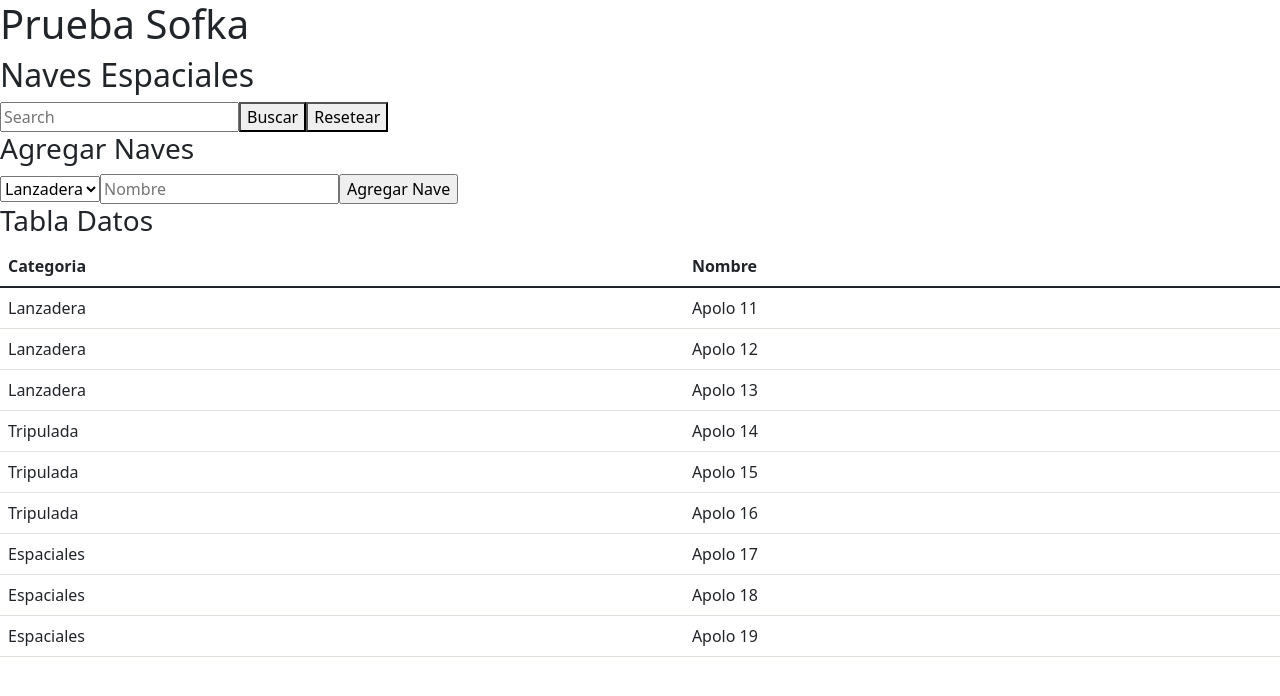
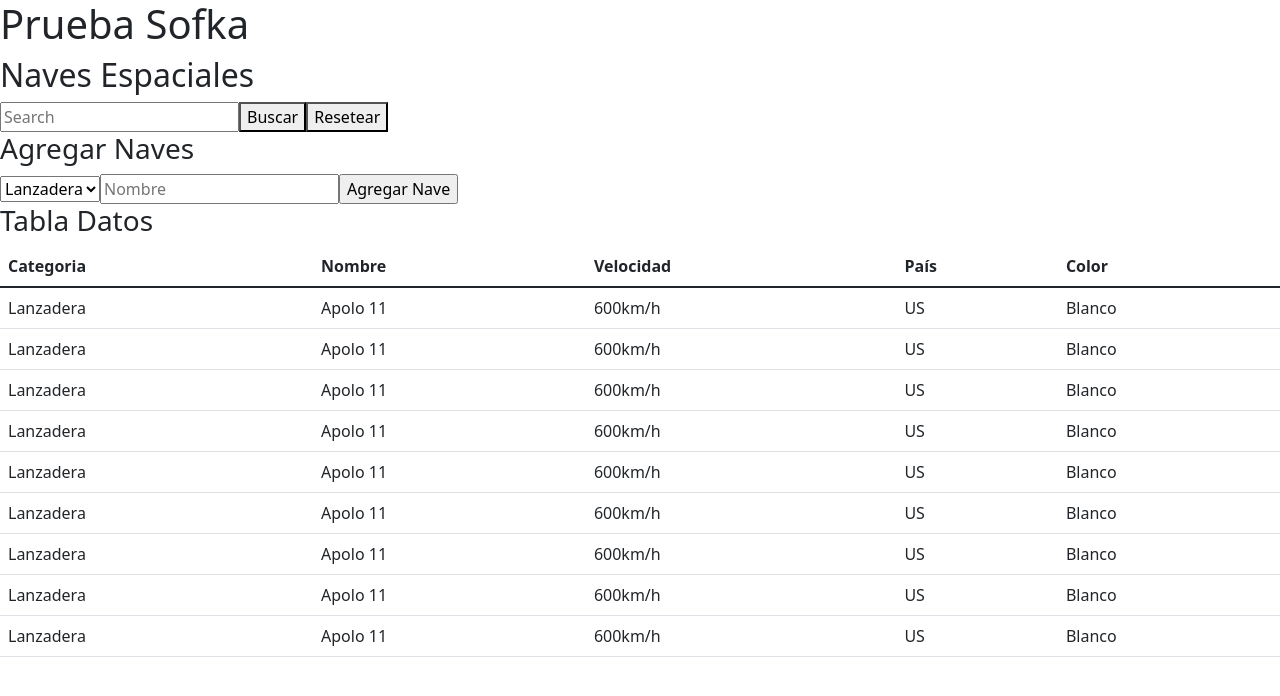
Before and after one commit to TymKey/EstacionEspacialSofka, a React (Create React App) app: page / in a window 1280 px wide. Shown: the top 696 px of the page. Built offline with nearby package versions, Linux system fonts and the light colour scheme.

Commit message:
Implementando POO

```diff
--- a/src/components/Space.js
+++ b/src/components/Space.js
@@ -2,55 +2,30 @@ import React, { useEffect, useState } from "react";
 import Filter from "./Filter";
 import Form from "./Form";
 import Table from "./Table";
+import { Ship } from "../models/Ship";
 
-const initialDatabase = [
-  {
-    id: 1,
-    category: "Lanzadera",
-    name: "Apolo 11",
-  },
-  {
-    id: 2,
-    category: "Lanzadera",
-    name: "Apolo 12",
-  },
-  {
-    id: 3,
-    category: "Lanzadera",
-    name: "Apolo 13",
-  },
-  {
-    id: 4,
-    category: "Tripulada",
-    name: "Apolo 14",
-  },
-  {
-    id: 5,
-    category: "Tripulada",
-    name: "Apolo 15",
-  },
-  {
-    id: 6,
-    category: "Tripulada",
-    name: "Apolo 16",
-  },
+const initialDatabase = [];
 
-  {
-    id: 7,
-    category: "Espaciales",
-    name: "Apolo 17",
-  },
-  {
-    id: 8,
-    category: "Espaciales",
-    name: "Apolo 18",
-  },
-  {
-    id: 9,
-    category: "Espaciales",
-    name: "Apolo 19",
-  },
-];
+const shipOne = new Ship("Lanzadera", "US", "600km/h", "Apolo 11", "Blanco");
+const shipTwo = new Ship("Lanzadera", "US", "600km/h", "Apolo 11", "Blanco");
+const shipThree = new Ship("Lanzadera", "US", "600km/h", "Apolo 11", "Blanco");
+const shipFour = new Ship("Lanzadera", "US", "600km/h", "Apolo 11", "Blanco");
+const shipFive = new Ship("Lanzadera", "US", "600km/h", "Apolo 11", "Blanco");
+const shipSix = new Ship("Lanzadera", "US", "600km/h", "Apolo 11", "Blanco");
+const shipSeven = new Ship("Lanzadera", "US", "600km/h", "Apolo 11", "Blanco");
+const shipEight = new Ship("Lanzadera", "US", "600km/h", "Apolo 11", "Blanco");
+const shipNine = new Ship("Lanzadera", "US", "600km/h", "Apolo 11", "Blanco");
+initialDatabase.push(
+  shipOne,
+  shipTwo,
+  shipThree,
+  shipFour,
+  shipFive,
+  shipSix,
+  shipSeven,
+  shipEight,
+  shipNine
+);
 
 function getLocal() {
   const previousDataBase = JSON.parse(
--- a/src/components/Table.js
+++ b/src/components/Table.js
@@ -10,6 +10,9 @@ const Table = ({ data }) => {
           <tr>
             <th>Categoria</th>
             <th>Nombre</th>
+            <th>Velocidad</th>
+            <th>País</th>
+            <th>Color</th>
           </tr>
         </thead>
         <tbody>
@@ -18,7 +21,7 @@ const Table = ({ data }) => {
               <td colSpan="3">Sin datos</td>
             </tr>
           ) : (
-            data.map((el) => <TableRow key={el.id} el={el} />)
+            data.map((ship) => <TableRow key={ship.id} ship={ship} />)
           )}
         </tbody>
       </table>
--- a/src/components/TableRow.js
+++ b/src/components/TableRow.js
@@ -1,10 +1,13 @@
 import React from "react";
 
-const TableRow = ({ el }) => {
+const TableRow = ({ ship }) => {
   return (
     <tr>
-      <td>{el.category}</td>
-      <td>{el.name}</td>
+      <td>{ship.category}</td>
+      <td>{ship.name}</td>
+      <td>{ship.speed}</td>
+      <td>{ship.creatorCountry}</td>
+      <td>{ship.color}</td>
     </tr>
   );
 };
--- /dev/null
+++ b/src/models/Ship.js
@@ -0,0 +1,27 @@
+class Vehicle {
+  constructor(speed, name, color) {
+    this.speed = speed;
+    this.name = name;
+    this.color = color;
+  }
+
+  turnOn() {
+    console.log("the vehicle is on");
+  }
+
+  turnOff() {
+    console.log("the vehicle is off");
+  }
+}
+
+export class Ship extends Vehicle {
+  constructor(category, creatorCountry, speed, name, color) {
+    super(speed, name, color);
+    this.category = category;
+    this.creatorCountry = creatorCountry;
+  }
+
+  deploy() {
+    console.log("the ship is deploy");
+  }
+}
```
Also changed, not shown: src/components/Clases.js (deleted, +0 -14 lines).
